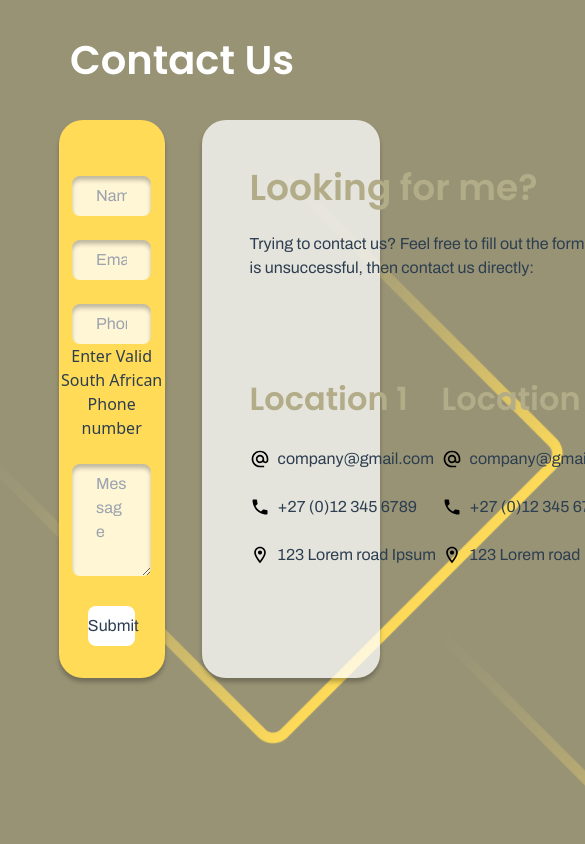
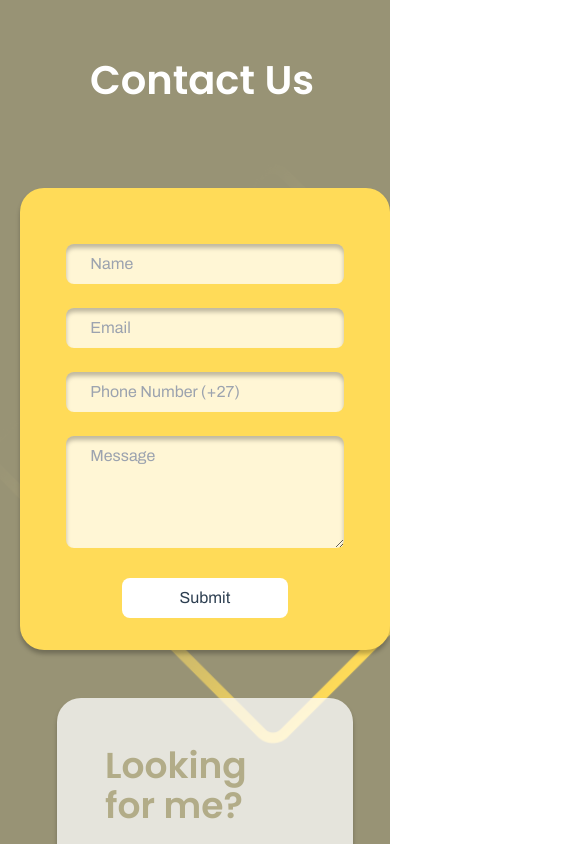
Before and after one commit to yaasien-s/Form, a Vue app: page /#/ in a window 390 px wide. Shown: the top 844 px of the page, 585 px wide, since content can reach past the window. Built offline with nearby package versions, Linux system fonts and the light colour scheme.

Commit message:
Improved Validation and resposiveness

```diff
--- a/src/App.vue
+++ b/src/App.vue
@@ -18,7 +18,11 @@
   background-repeat: no-repeat;
   background-size: cover;
   margin: 0;
-  padding: 0;
+  padding: 20px;
+
+  @media (max-width:1023px) {
+    background-position: right;
+  }
 }
 
 nav {
--- a/src/components/Form.vue
+++ b/src/components/Form.vue
@@ -1,28 +1,32 @@
 <template>
-  <div id="container" class="grid grid-cols-3 ml-14 space-x-6">
+  <div id="container" class="grid lg:grid-cols-3 md:grid-cols-1 lg:ml-14 md:space-x-6 lg:space-y-0 sm:space-y-12">
 
+    <!-- Start of Form -->
     <div class="col-span-1">
-
-      <form ref="form" class="rounded-3xl py-8 text-center" @submit.prevent="submitForm">
+      <form ref="form" class="rounded-3xl py-8 text-center my-12 md:my-0" @submit.prevent="submitForm">
         <div class="space-y-6">
 
           <label for="name"></label>
           <input class=" rounded-lg px-6 py-2" type="text" v-model="name" id="name" placeholder="Name" required>
+          <div v-if="nameError" class="error">{{ nameError }}</div>
 
         </div>
         <div class="space-y-6">
 
           <label for="email"></label>
           <input class=" rounded-lg px-6 py-2" type="email" v-model="email" id="email" placeholder="Email" required>
+          <div v-if="emailError" class="error">{{ emailError }}</div>
 
         </div>
         <div class="space-y-6">
 
           <label for="phone"></label>
-          <input class=" rounded-lg px-6 py-2" type="tel" v-model="phone" id="phone" placeholder="Phone Number (+27)"
+          <input class=" rounded-lg px-6 py-2" type="tel" v-model="phone" id="phone" pattern="0[1-9]\d{8}" placeholder="Phone Number (+27)"
             required>
+            <div v-if="phoneError" class="error">{{ phoneError }}</div>
+
           <br>
-          <span v-if="!valid">Enter Valid South African Phone number</span>
+          <!-- <span v-if="!valid">Enter Valid S.A Phone number</span> -->
 
         </div>
         <div class="space-y-6">
@@ -30,22 +34,24 @@
           <label for="message"></label>
           <textarea class=" rounded-lg px-6 py-2 h-28" id="message" v-model="message" placeholder="Message"
             required></textarea>
+            <div v-if="messageError" class="error">{{ messageError }}</div>
         </div>
 
         <button class="mt-6 bg-white h-10 rounded-lg" @click="resetForm" type="submit">Submit</button>
 
       </form>
+    </div>
+    <!-- End of Form -->
 
-    </div>
-
+    <!-- Start of Text Box -->
     <div id="text" class="col-span-2 p-12 bg-white bg-opacity-75 rounded-3xl space-y-8">
 
       <div class="space-y-6">
         <h2 class="text-4xl">Looking for me?</h2>
-        <p class="w-96">Trying to contact us? Feel free to fill out the form.
+        <p class="md:w-96">Trying to contact us? Feel free to fill out the form.
           If that is unsuccessful, then contact us directly:</p>
       </div>
-      <div class="grid grid-cols-2">
+      <div class="grid md:grid-cols-2 sm:grid-cols-1 space-y-6 md:space-y-0">
 
         <div class="space-y-6">
 
@@ -131,7 +137,7 @@
       </div>
 
     </div>
-
+    <!-- End of Text Box -->
   </div>
 </template>
 
@@ -147,39 +153,60 @@
         email: '',
         phone: '',
         message: '',
-      };
-    },
-    computed: {
-      valid() {
-        const regex = /^((\+27)|0)[67]\d{8}$/;
-        return regex.test(this.phone);
-      },
+        nameError: '',
+        emailError: '',
+        phoneError: '',
+        messageError: ''
+      }
     },
     methods: {
+      validateForm() {
+        this.nameError = this.name.length > 0 ? '' : 'Name is required'
+        this.emailError = /\S+@\S+\.\S+/.test(this.email) ? '' : 'Email is invalid'
+        this.phoneError = this.phone.length > 0 ? '' : 'Phone number is required'
+        this.messageError = this.message.length > 0 ? '' : 'Message is required'
+
+        return (
+          this.nameError === '' &&
+          this.emailError === '' &&
+          this.phoneError === '' &&
+          this.messageError === ''
+        )
+      },
       submitForm() {
-        if (!this.valid) {
-          return;
+        if (this.validateForm()) {
+          // Send form data to PHP script for processing
+          axios.post('/process_form.php', {
+            name: this.name,
+            email: this.email,
+            phone: this.phone,
+            message: this.message
+          });
         }
-
-      },
-      resetForm() {
-        this.$refs.form.reset();
       }
-    },
+    }
   };
 </script>
 
 <style scoped lang="scss">
   #container {
-    // width: 90%;
     height: auto;
 
+    // Start of Form styling
     form {
       background-color: rgba($color: #FFDB58, $alpha: 1.0);
       width: 95%;
       margin-inline: auto;
       height: auto;
       box-shadow: 0px 4px 4px rgba(0, 0, 0, 0.25);
+
+      @media (max-width:1023px) {
+        width: 75%;
+      }
+
+      @media (max-width:767px) {
+        width: 370px;
+      }
 
       input,
       textarea {
@@ -209,6 +236,9 @@
       }
     }
 
+    // End of Form styling
+
+    // Start of Text Box styling
     #text {
       width: 80%;
       display: grid;
@@ -231,5 +261,7 @@
         color: #B2AC88;
       }
     }
+
+    // End of Text Box styling
   }
 </style>
```
